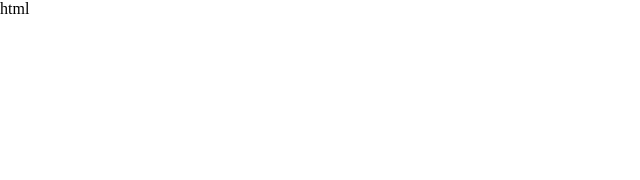
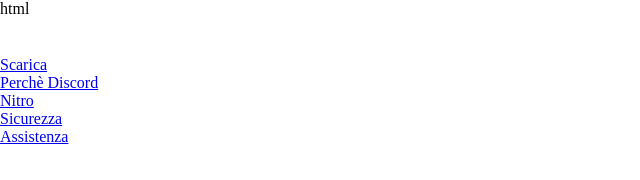
Before and after one commit to dariodeveloper92/htmlcss-discord, a plain HTML site: page index.html in a window 1280 px wide. Shown: the whole page, without its empty margins (0-640 px from the left). Drawn offline with Linux system fonts and the light colour scheme.

Commit message:
carico menu

```diff
--- a/index.html
+++ b/index.html
@@ -9,8 +9,31 @@ html<!DOCTYPE html>
 </head>
 <body >
     <!-- inizio header -->
-    <header>
-
+    <header id="main-header">
+        <nav>
+            <ul>
+                <li class="logo">
+                    <a href="#">
+                        <img src="img/logo.svg" alt="logo discord">
+                    </a>
+                </li>
+                <li>
+                    <a href="#">Scarica</a>
+                </li>
+                <li>
+                    <a href="#">Perchè Discord</a>
+                </li>
+                <li>
+                    <a href="#">Nitro</a>
+                </li>
+                <li>
+                    <a href="#">Sicurezza</a>
+                </li>
+                <li>
+                    <a href="#">Assistenza</a>
+                </li>
+            </ul>
+        </nav>
     </header>
     <!-- fine header -->
 
```
